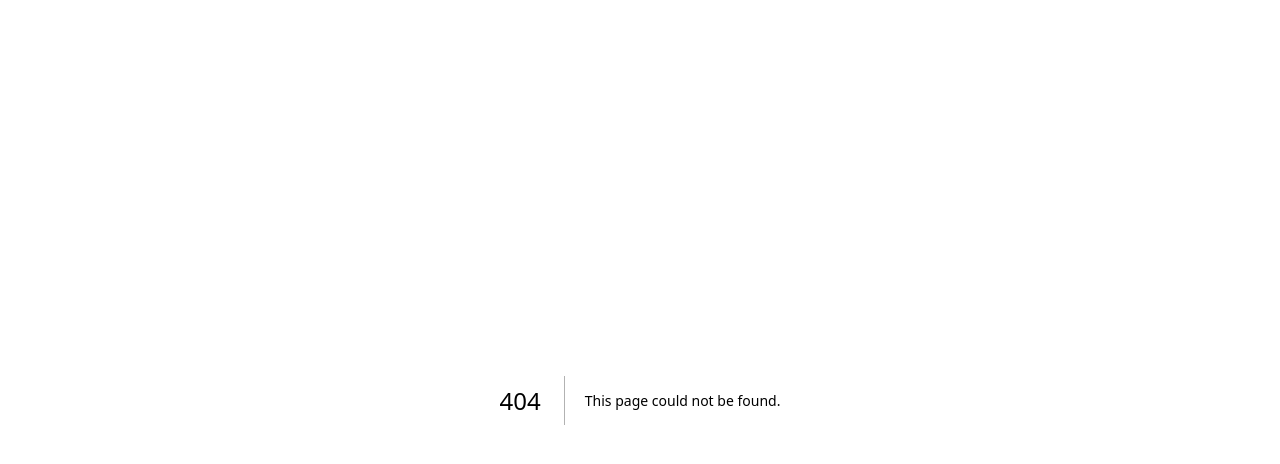
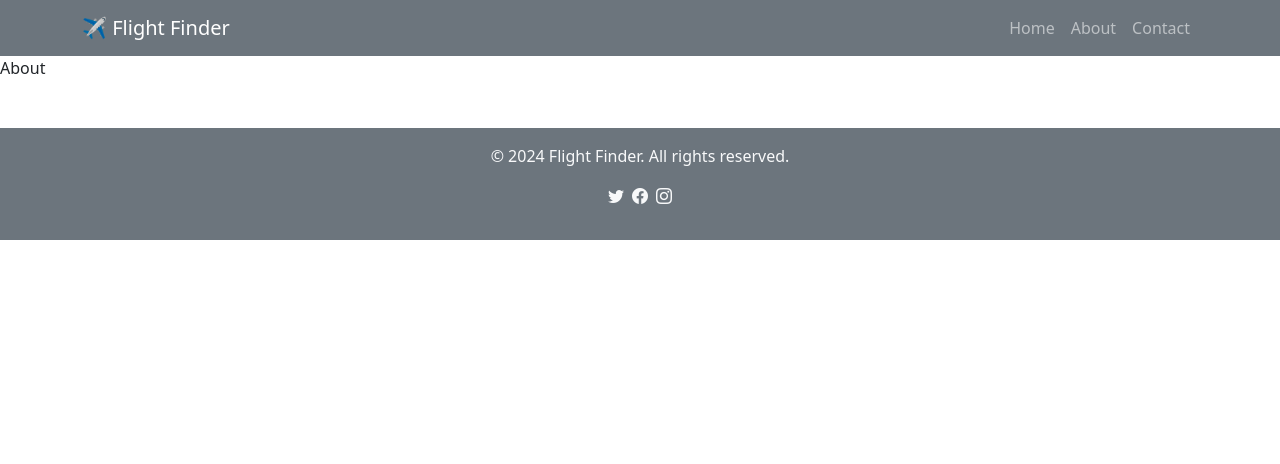
Before and after one commit to uttamkn/frs-bs, a Next.js app: page /about in a window 1280 px wide. Before the commit this address had no page. Shown: the top 464 px of the page. Built offline with nearby package versions, Linux system fonts and the light colour scheme.

Commit message:
feat: add Navbar and Footer components

```diff
--- /dev/null
+++ b/app/about/page.tsx
@@ -0,0 +1,7 @@
+import React from "react";
+
+const About = () => {
+  return <div>About</div>;
+};
+
+export default About;
--- a/app/layout.tsx
+++ b/app/layout.tsx
@@ -1,15 +1,17 @@
-import { Metadata } from 'next'
-import Script from 'next/script'
+import Footer from "@/components/Footer";
+import Navbar from "@/components/Navbar";
+import { Metadata } from "next";
+import Script from "next/script";
 
 export const metadata: Metadata = {
-  title: 'Flight Booking System',
-  description: 'Book your flights with ease',
-}
+  title: "Flight Booking System",
+  description: "Book your flights with ease",
+};
 
 export default function RootLayout({
   children,
 }: {
-  children: React.ReactNode
+  children: React.ReactNode;
 }) {
   return (
     <html lang="en">
@@ -26,7 +28,9 @@ export default function RootLayout({
         />
       </head>
       <body>
+        <Navbar />
         {children}
+        <Footer />
         <Script
           src="https://cdn.jsdelivr.net/npm/bootstrap@5.3.0/dist/js/bootstrap.bundle.min.js"
           integrity="sha384-geWF76RCwLtnZ8qwWowPQNguL3RmwHVBC9FhGdlKrxdiJJigb/j/68SIy3Te4Bkz"
@@ -34,5 +38,5 @@ export default function RootLayout({
         />
       </body>
     </html>
-  )
+  );
 }
--- /dev/null
+++ b/components/Footer.tsx
@@ -0,0 +1,18 @@
+import React from "react";
+
+const Footer = () => {
+  return (
+    <footer className="bg-secondary text-light py-3 mt-5">
+      <div className="container text-center">
+        <p>&copy; 2024 Flight Finder. All rights reserved.</p>
+        <p>
+          <i className="bi bi-twitter me-2"></i>
+          <i className="bi bi-facebook me-2"></i>
+          <i className="bi bi-instagram"></i>
+        </p>
+      </div>
+    </footer>
+  );
+};
+
+export default Footer;
--- /dev/null
+++ b/components/Navbar.tsx
@@ -0,0 +1,46 @@
+import React from "react";
+import Link from "next/link";
+
+const Navbar = () => {
+  return (
+    <nav className="navbar navbar-expand-lg navbar-dark bg-secondary">
+      <div className="container">
+        <Link href="/" className="navbar-brand">
+          ✈️ Flight Finder
+        </Link>
+        <button
+          className="navbar-toggler"
+          type="button"
+          data-bs-toggle="collapse"
+          data-bs-target="#navbarNav"
+          aria-controls="navbarNav"
+          aria-expanded="false"
+          aria-label="Toggle navigation"
+        >
+          <span className="navbar-toggler-icon"></span>
+        </button>
+        <div className="collapse navbar-collapse" id="navbarNav">
+          <ul className="navbar-nav ms-auto">
+            <li className="nav-item">
+              <Link href="/" className="nav-link">
+                Home
+              </Link>
+            </li>
+            <li className="nav-item">
+              <Link href="/about" className="nav-link">
+                About
+              </Link>
+            </li>
+            <li className="nav-item">
+              <Link href="/contact" className="nav-link">
+                Contact
+              </Link>
+            </li>
+          </ul>
+        </div>
+      </div>
+    </nav>
+  );
+};
+
+export default Navbar;
```
Also changed, not shown: app/contact/page.tsx (added, +7 -0 lines).
